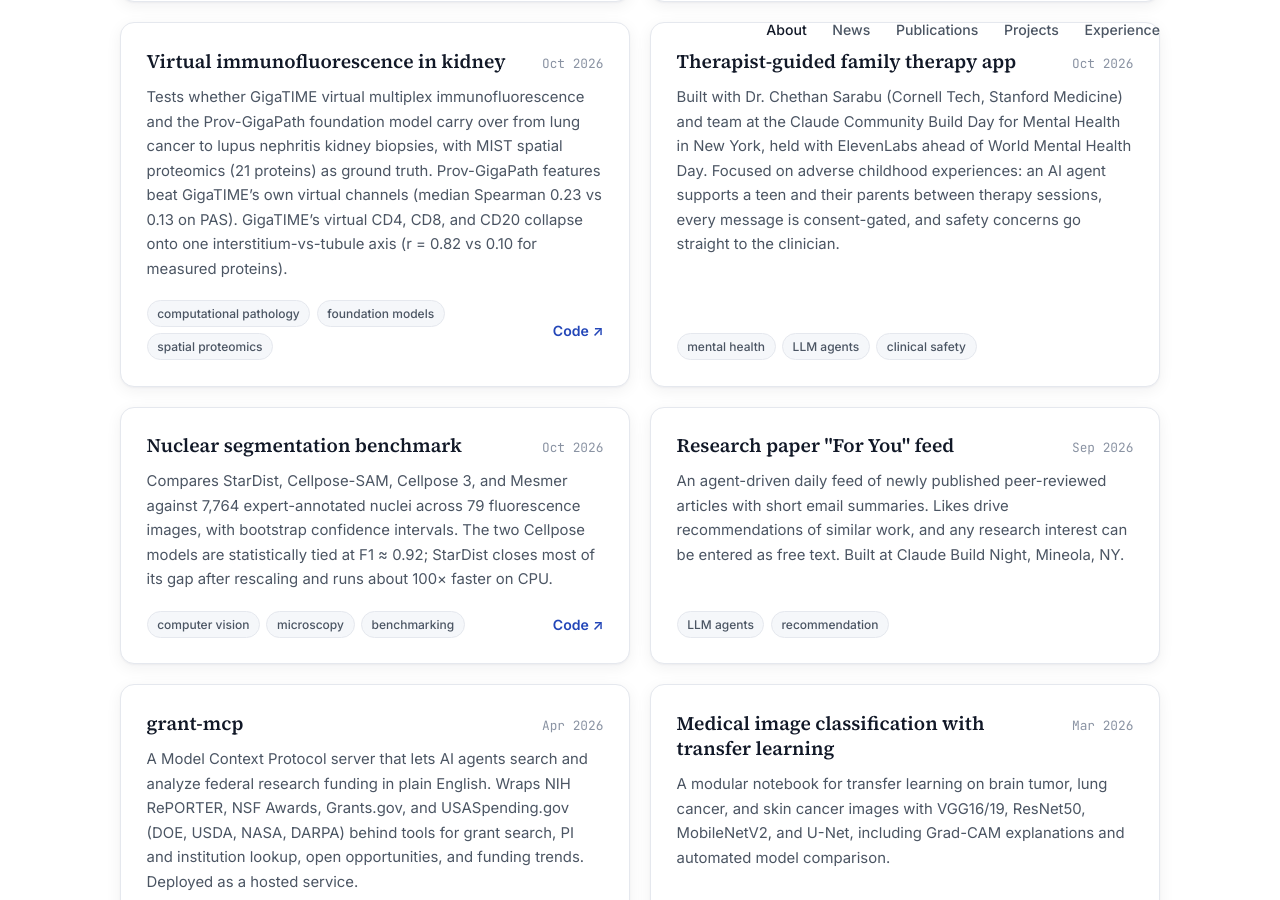
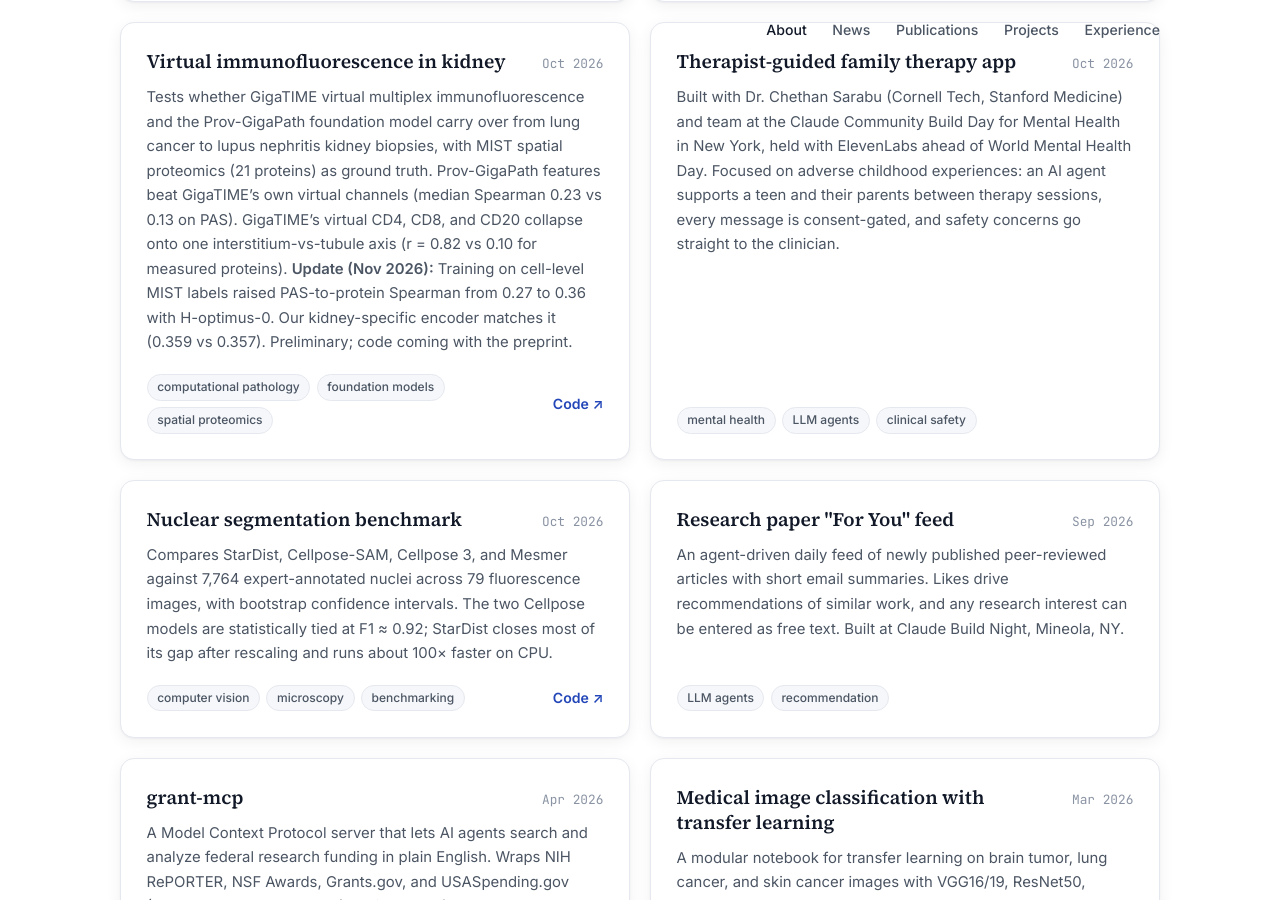
Before and after one commit to stunner17/stunner17.github.io, a Jekyll site: the page built from index.html, in a window 1280 px wide and 900 px high, scrolled down 4074 px. Built offline with Jekyll 4.4.1, drawn with Linux system fonts in a browser that asks for light colours.

Commit message:
Add Nov 2026 update to kidney virtual immunofluorescence project

```diff
--- a/_data/projects.yml
+++ b/_data/projects.yml
@@ -35,6 +35,10 @@
     Prov-GigaPath features beat GigaTIME's own virtual channels (median Spearman
     0.23 vs 0.13 on PAS). GigaTIME's virtual CD4, CD8, and CD20 collapse onto one
     interstitium-vs-tubule axis (r = 0.82 vs 0.10 for measured proteins).
+    **Update (Nov 2026):** Training on cell-level MIST labels raised
+    PAS-to-protein Spearman from 0.27 to 0.36 with H-optimus-0. Our
+    kidney-specific encoder matches it (0.359 vs 0.357). Preliminary; code
+    coming with the preprint.
   tags: [computational pathology, foundation models, spatial proteomics]
   links:
     code: https://github.com/stunner17/gigatime-kidney-benchmark
```
